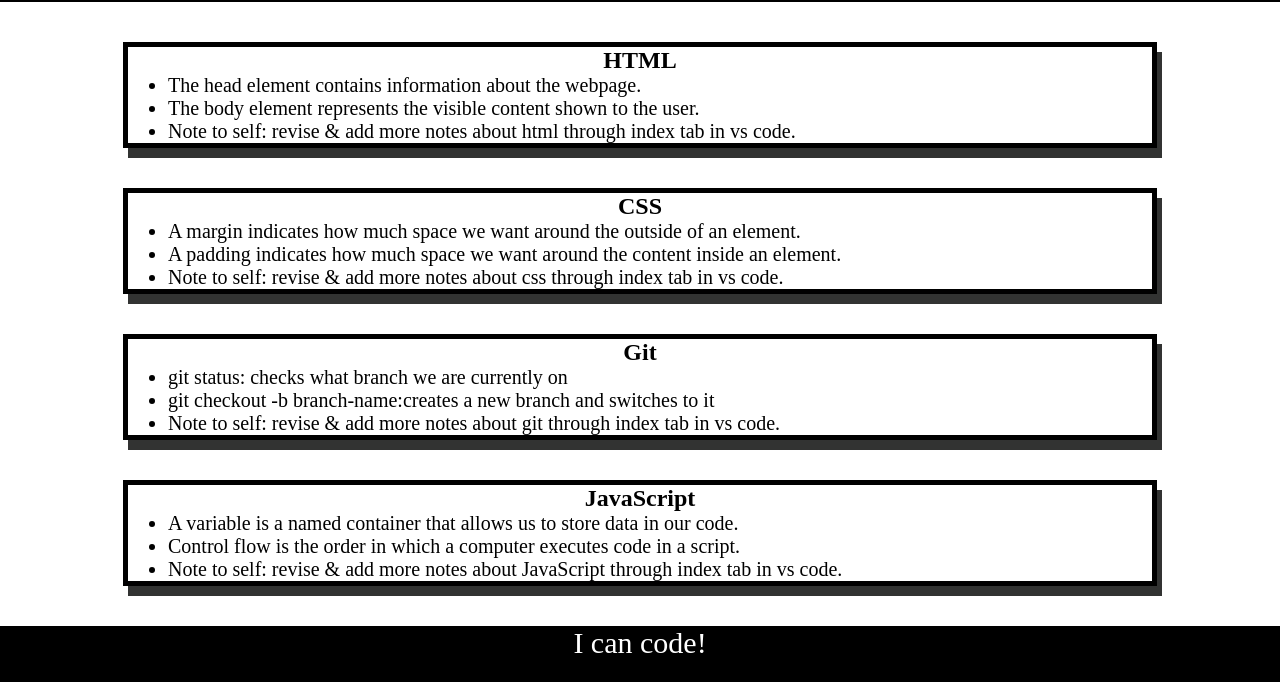
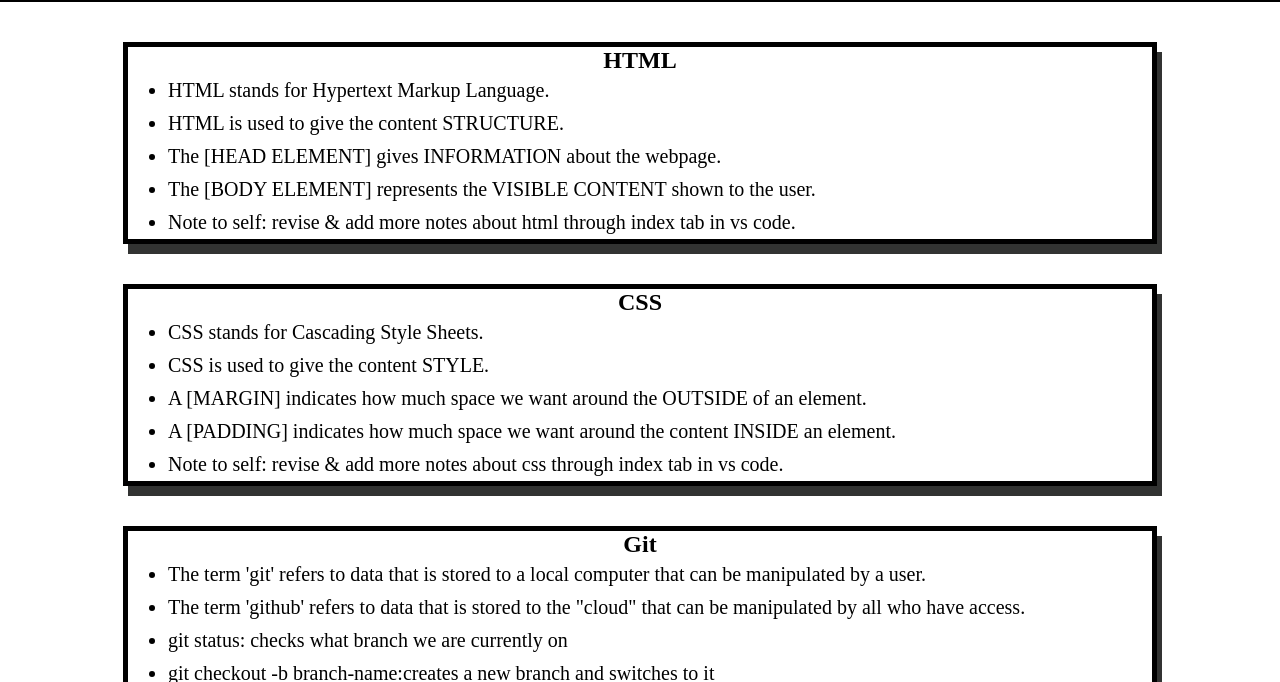
Before and after one commit to Seth-D-Joslin/prework-study-guide, a plain HTML site: page index.html in a window 1280 px wide. Shown: the part 118-800 px from the top of the page. Drawn offline with Linux system fonts and the light colour scheme.

Commit message:
Added study material & added spacing in css

```diff
--- a/assets/style.css
+++ b/assets/style.css
@@ -29,6 +29,10 @@ ul {
     font-size: 20px;
 }
 
+ul li {
+    padding: 5px 0px;
+}
+
 p {
     text-align: center;
     font-size: 30px;
--- a/index.html
+++ b/index.html
@@ -17,22 +17,28 @@
       <section class="card" id="html-section">
       <h2>HTML</h2>
       <ul>
-        <li>The head element contains information about the webpage.</li>
-        <li>The body element represents the visible content shown to the user.</li>
+        <li><span>HTML stands for Hypertext Markup Language.</span></li>
+        <li>HTML is used to give the content STRUCTURE.</li>
+        <li>The [HEAD ELEMENT] gives INFORMATION about the webpage. </li>
+        <li>The [BODY ELEMENT] represents the VISIBLE CONTENT shown to the user.</li>
         <li>Note to self: revise & add more notes about html through index tab in vs code.</li>
       </ul>
      </section>
      <section class="card" id="css-section">
       <h2>CSS</h2>
       <ul>
-        <li>A margin indicates how much space we want around the outside of an element.</li>
-        <li>A padding indicates how much space we want around the content inside an element.</li>
+        <li>CSS stands for Cascading Style Sheets.</li>
+        <li>CSS is used to give the content STYLE.</li>
+        <li>A [MARGIN] indicates how much space we want around the OUTSIDE of an element.</li>
+        <li>A [PADDING] indicates how much space we want around the content INSIDE an element.</li>
         <li>Note to self: revise & add more notes about css through index tab in vs code.</li>
       </ul>
      </section>
      <section class="card" id="git-section">
       <h2>Git</h2>
       <ul>
+        <li>The term 'git' refers to data that is stored to a local computer that can be manipulated by a user.</li>
+        <li>The term 'github' refers to data that is stored to the "cloud" that can be manipulated by all who have access.</li>
         <li>git status: checks what branch we are currently on </li>
         <li>git checkout -b branch-name:creates a new branch and switches to it</li>
         <li>Note to self: revise & add more notes about git through index tab in vs code.</li>
@@ -41,8 +47,10 @@
      <section class="card" id="javascript-section">
       <h2>JavaScript</h2>
       <ul>
-        <li>A variable is a named container that allows us to store data in our code.</li>
-        <li>Control flow is the order in which a computer executes code in a script.</li>
+        <li>JS stands for JavaScript.</li>
+        <li>JS handles LOGIC and allows users to INTERACT with a website.</li>
+        <li>A [VARIABLE] is a named container that allows us to store data in our code.</li>
+        <li>[CONTROL FLOW] is the order in which a computer executes code in a script.</li>
         <li>Note to self: revise & add more notes about JavaScript through index tab in vs code.</li>
       </ul>
      </section>
```
